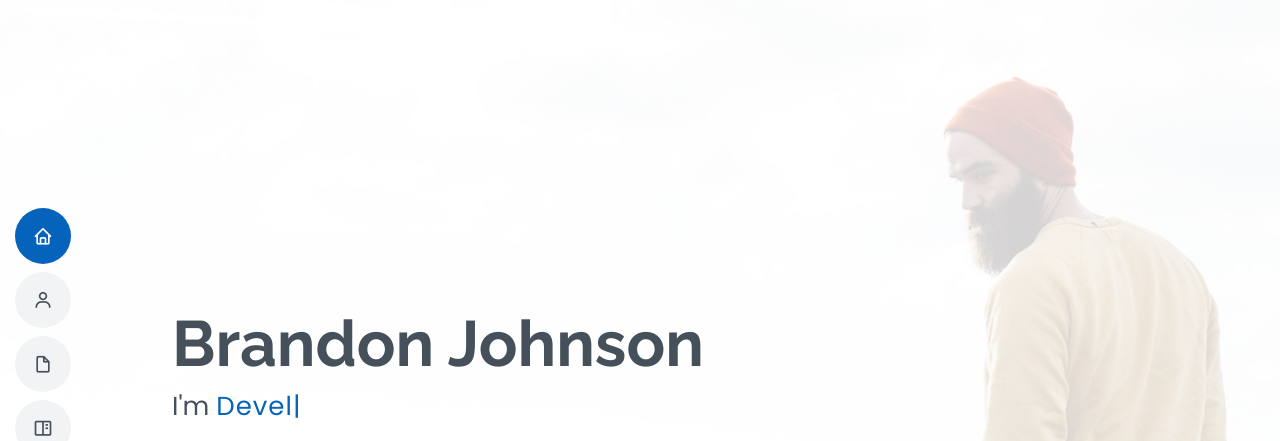
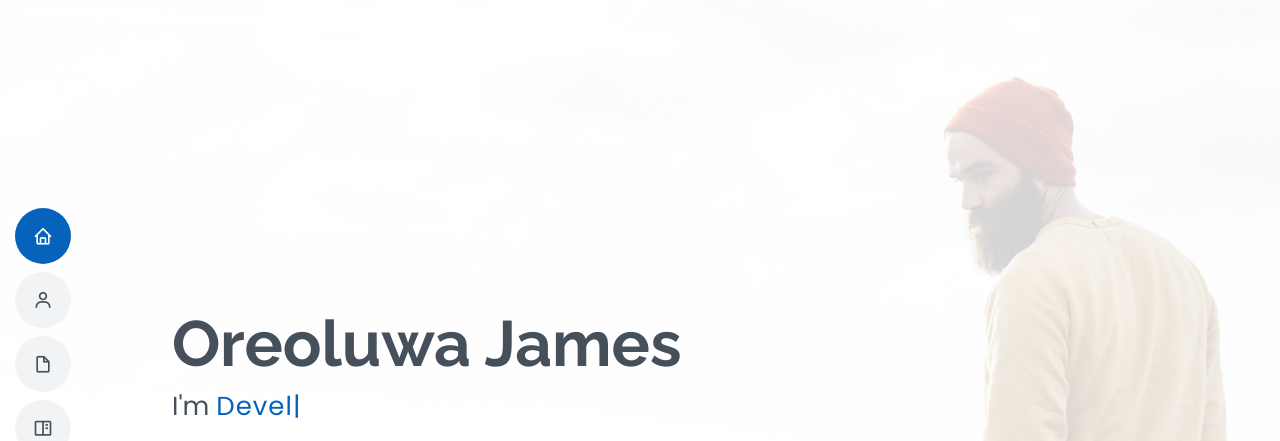
Before and after one commit to kingdomcoding/Demo, a plain HTML site: page index.html in a window 1280 px wide. Shown: the top 441 px of the page. Drawn offline with nearby package versions, Linux system fonts and the light colour scheme; files whose address does not match are found by name.

Commit message:
Change name

```diff
--- a/index.html
+++ b/index.html
@@ -59,7 +59,7 @@
   <!-- ======= Hero Section ======= -->
   <section id="hero" class="d-flex flex-column justify-content-center">
     <div class="container" data-aos="zoom-in" data-aos-delay="100">
-      <h1>Brandon Johnson</h1>
+      <h1>Oreoluwa James</h1>
       <p>I'm <span class="typed" data-typed-items="Designer, Developer, Freelancer, Photographer"></span></p>
       <div class="social-links">
         <a href="#" class="twitter"><i class="bx bxl-twitter"></i></a>
```
